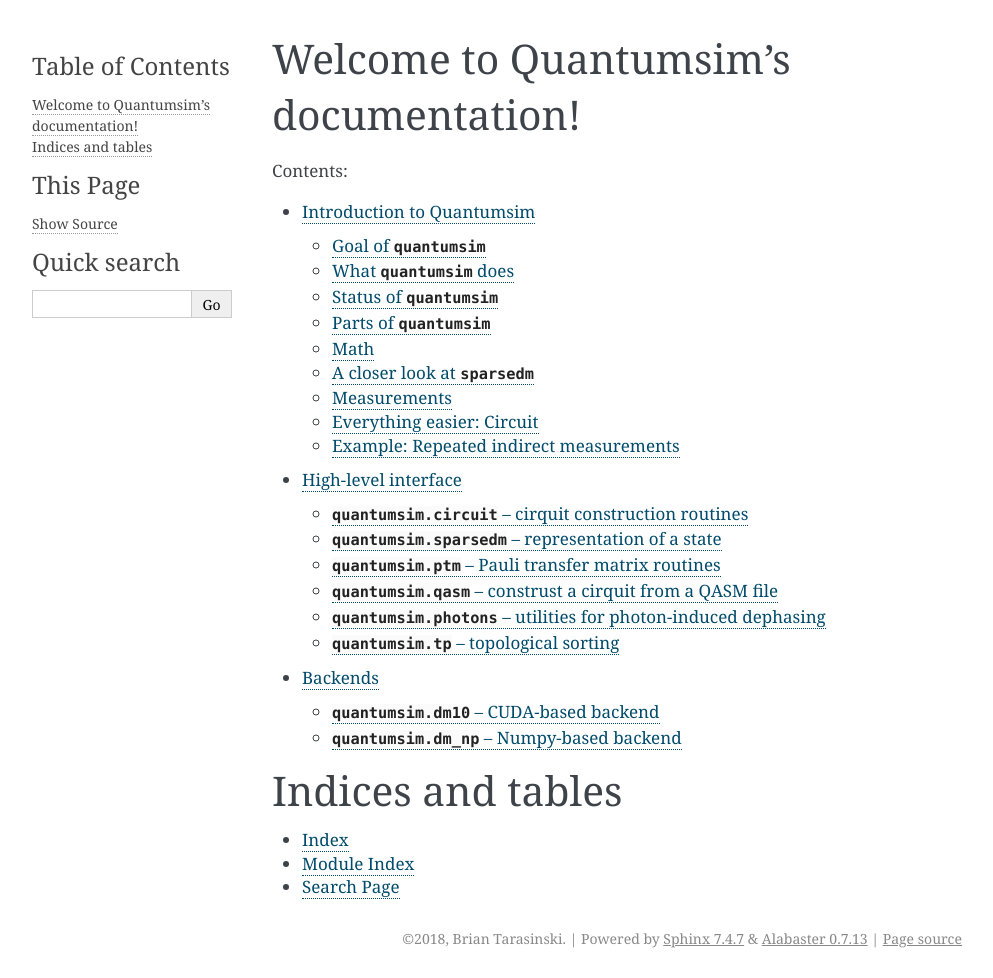
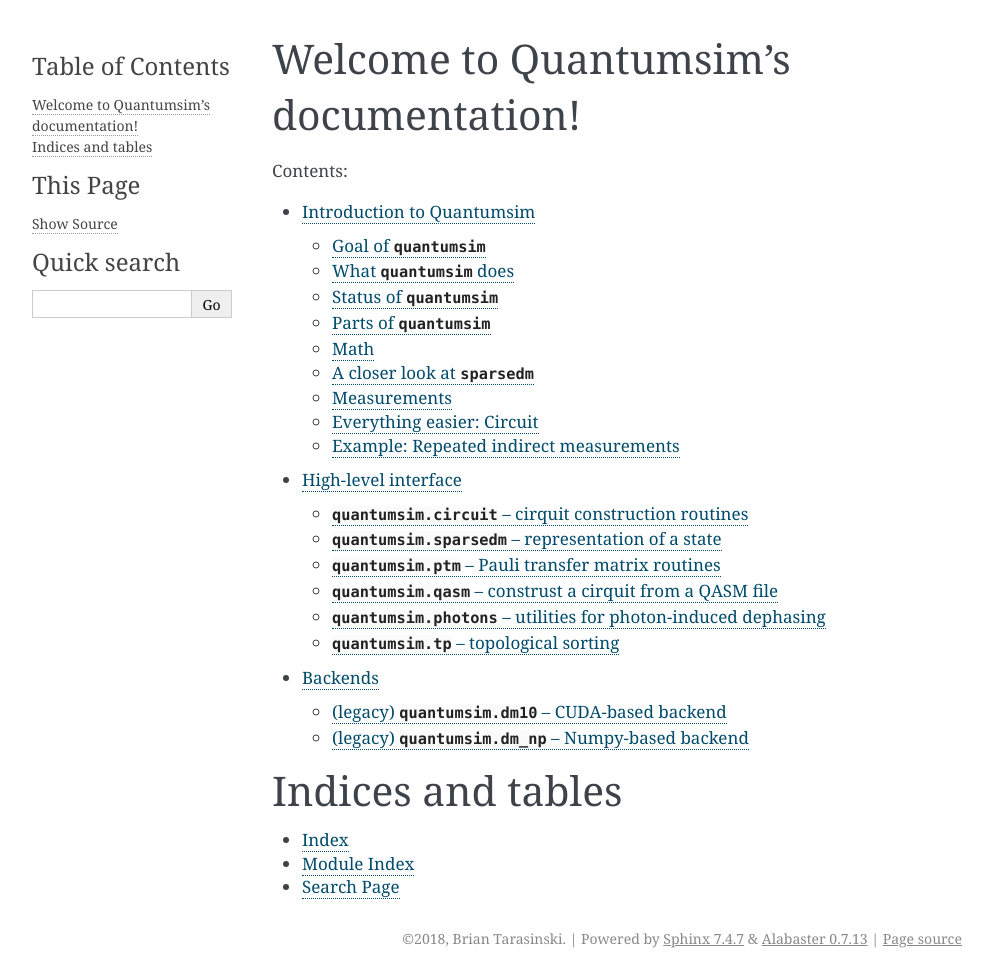
Before and after one commit to quantumsim/quantumsim, a Sphinx documentation site: the page built from doc/source/index.rst, in a window 1280 px wide. Shown: the whole page, without its empty margins (148-1141 px from the left). Built offline with Sphinx 7.4.7, drawn with Linux system fonts in a browser that asks for light colours.

Commit message:
minor updates for already presented documentations

```diff
--- a/doc/source/reference/quantumsim.dm10.rst
+++ b/doc/source/reference/quantumsim.dm10.rst
@@ -1,4 +1,4 @@
-:mod:`quantumsim.dm10` -- CUDA-based backend
+(legacy) :mod:`quantumsim.dm10` -- CUDA-based backend
 ============================================
 
 .. module:: quantumsim.dm10
--- a/doc/source/reference/quantumsim.dm_np.rst
+++ b/doc/source/reference/quantumsim.dm_np.rst
@@ -1,4 +1,4 @@
-:mod:`quantumsim.dm_np` -- Numpy-based backend
+(legacy) :mod:`quantumsim.dm_np` -- Numpy-based backend
 ==============================================
 
 .. module:: quantumsim.dm_np
--- a/doc/source/reference/quantumsim.photons.rst
+++ b/doc/source/reference/quantumsim.photons.rst
@@ -1,4 +1,3 @@
-
 :mod:`quantumsim.photons` -- utilities for photon-induced dephasing
 ===================================================================
 
--- a/doc/source/reference/quantumsim.sparsedm.rst
+++ b/doc/source/reference/quantumsim.sparsedm.rst
@@ -8,3 +8,4 @@
    :toctree: generated/
 
    SparseDM
+   SubsystemDescription
```
Also changed, not shown: other parts of doc/source/reference/quantumsim.dm10.rst (+1 -0 lines).
